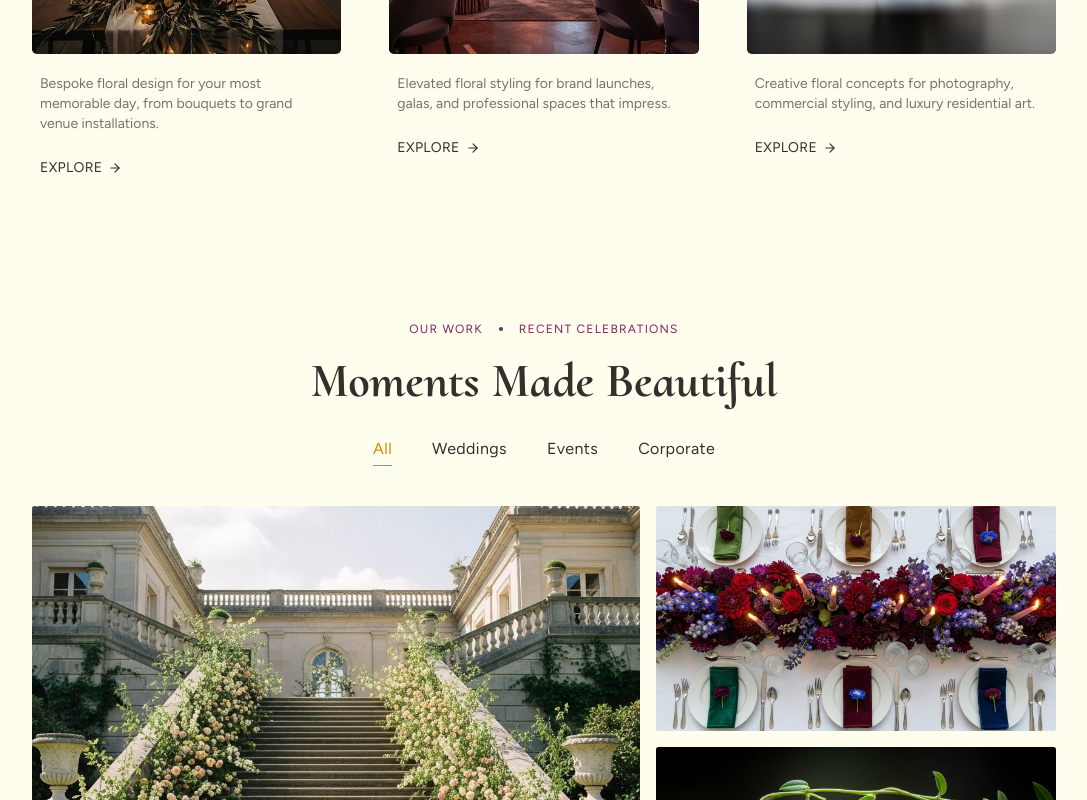
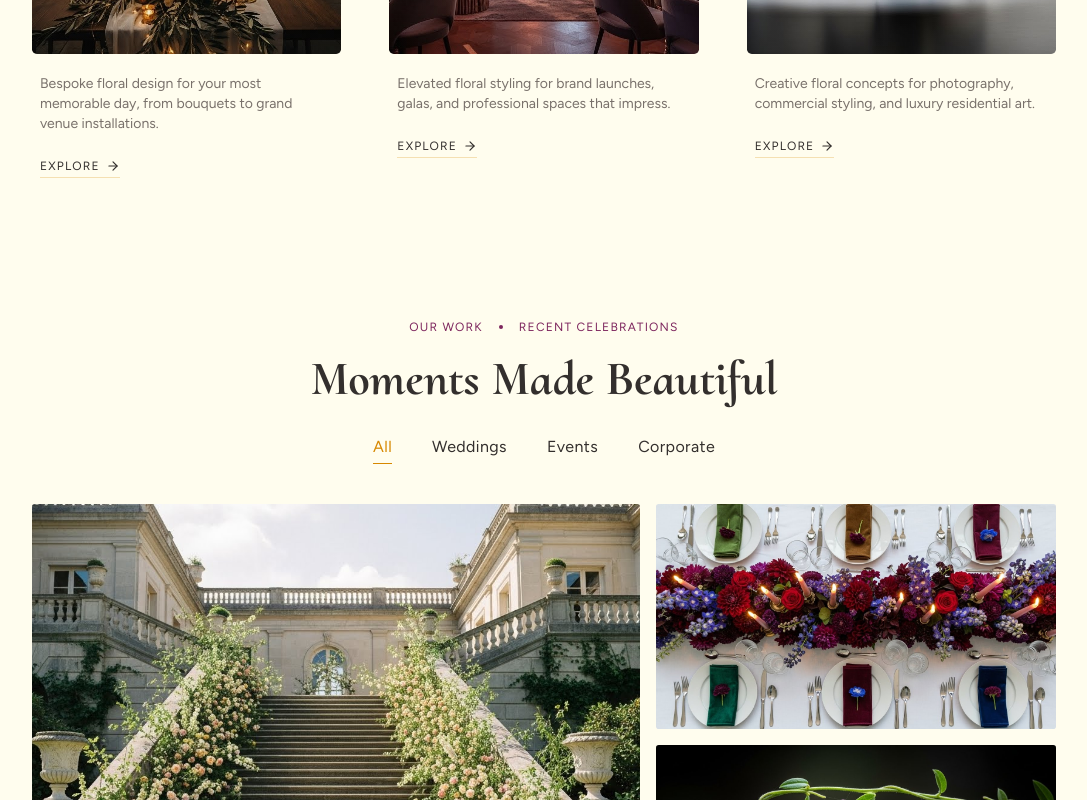
Before and after one commit to justinharry4/velvet-and-vine, a React (Vite) app: page / in a window 1280 px wide. Shown: the part 1860-2660 px from the top of the page, without its empty margins (96-1183 px from the left). Built offline with nearby package versions, Linux system fonts and the light colour scheme.

Commit message:
refactor: style ButtonLink entirely with tailwind
- implement ButtonLink styling with tailwind classes in place
  of JSX

```diff
--- a/src/components/shared/ButtonLink.tsx
+++ b/src/components/shared/ButtonLink.tsx
@@ -3,6 +3,7 @@ import { cn } from "@/lib/utils";
 import { ArrowRight } from "lucide-react";
 
 import Line from "./Line";
+import { Button } from "../ui/button";
 
 interface Props {
   className?: string;
@@ -11,12 +12,14 @@ interface Props {
 
 const ButtonLink = ({ className, children }: Props) => {
   return (
-    <span className={cn("inline-flex flex-col gap-0.5 ", className)}>
-      <a className="peer relative cursor-pointer inline-flex items-center gap-1.5 tracking-wide hover:text-accent-700">
-        {children} <ArrowRight size={14} />
-      </a>
-      <Line className="w-0 bg-accent-700/50 peer-hover:w-full" />
-    </span>
+    <a
+      className={cn(
+        "relative pb-1.25 cursor-pointer inline-flex items-center gap-1.5 text-xs tracking-widest hover:text-accent-700 after:absolute after:bottom-px after:left-0 after:h-px after:w-full after:bg-accent-700/25 hover:after:bg-accent-700/50",
+        className,
+      )}
+    >
+      {children} <ArrowRight size={14} />
+    </a>
   );
 };
 
```
